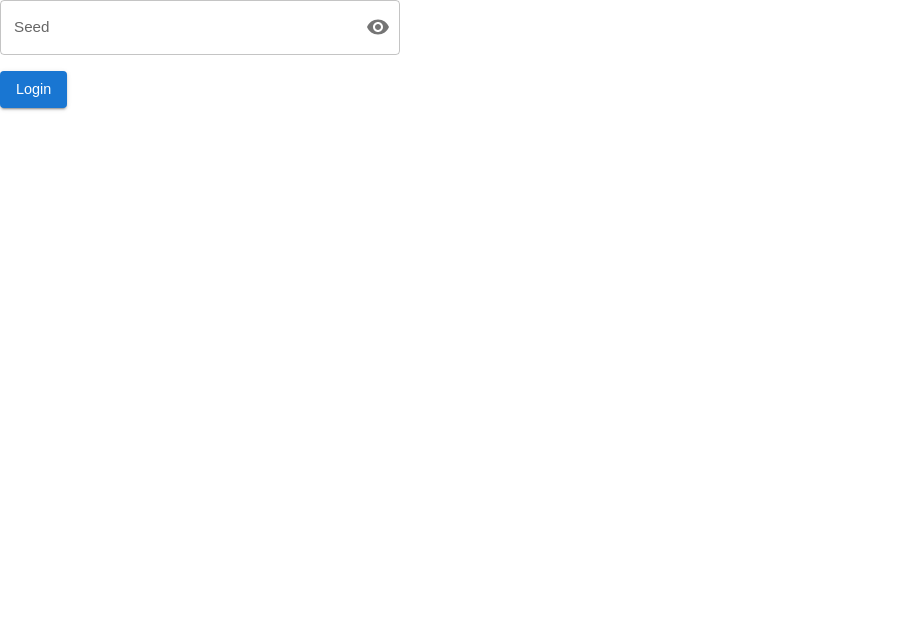
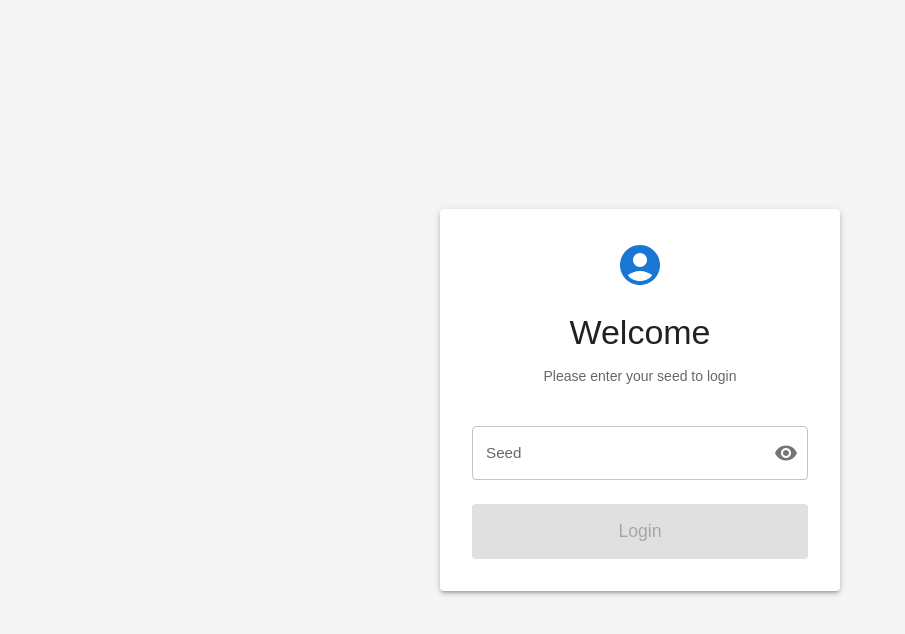
Before and after one commit to serendipity-seeker/min-qx, a React (Vite) app: page /login in a window 1280 px wide. Shown: the top 634 px of the page, without its empty margins (0-905 px from the left). Built offline with nearby package versions, Linux system fonts and the light colour scheme.

Commit message:
feat: improve UI

```diff
--- a/src/pages/home.tsx
+++ b/src/pages/home.tsx
@@ -1,4 +1,4 @@
-import { Button, FormControl, InputLabel, MenuItem, Select, TextField, IconButton, SelectChangeEvent } from '@mui/material';
+import { Button, FormControl, InputLabel, MenuItem, Select, TextField, IconButton, SelectChangeEvent, Paper, Container, Grid, Divider } from '@mui/material';
 import OrderTable from '@/components/OrderTable';
 import { LinearProgress, Box } from '@mui/material';
 import { Typography } from '@mui/material';
@@ -11,6 +11,7 @@ import {
   ShoppingCart as ShoppingCartIcon,
   Sell as SellIcon,
   Token as TokenIcon,
+  Logout as LogoutIcon,
 } from '@mui/icons-material';
 import { useAtom } from 'jotai';
 import { walletAtom } from '@/store/wallet';
@@ -86,36 +87,57 @@ const Home: React.FC = () => {
   }, [wallet.id, showProgress, orderTick, tabIndex, tabLabels, fetchBalance, fetchOrders]);
 
   return (
-    <Box sx={{ p: 3, maxWidth: 1200, margin: '0 auto' }}>
-      <Box sx={{ display: 'flex', justifyContent: 'space-between', alignItems: 'center', mb: 3 }}>
-        <Typography variant="h6" sx={{ display: 'flex', alignItems: 'center', gap: 1 }}>
+    <Container maxWidth="lg" sx={{ py: 4 }}>
+      <Paper elevation={3} sx={{ p: 3, mb: 4 }}>
+        <Grid container spacing={2} alignItems="center" justifyContent="space-between">
+          <Grid item xs={12} md="auto">
+            <Typography variant="h5" sx={{ display: 'flex', alignItems: 'center', gap: 1 }}>
               <CircleIcon sx={{ color: wallet.id ? 'success.main' : 'error.main' }} />
-          {wallet.id ? `ID: ${wallet.id}` : 'No ID Connected'}
+              {wallet.id ? `ID: ${wallet.id.slice(0, 8)}...${wallet.id.slice(-8)}` : 'No ID Connected'}
             </Typography>
-        <IconButton onClick={() => setThemeMode((prev) => (prev === 'light' ? 'dark' : 'light'))}>{themeMode === 'light' ? <DarkModeIcon /> : <LightModeIcon />}</IconButton>
-      </Box>
+          </Grid>
+          <Grid item xs={12} md="auto" sx={{ display: 'flex', gap: 2 }}>
+            <Button variant="outlined" startIcon={<LogoutIcon />} onClick={() => setWallet({ id: '', seed: '' })} color="error">
+              Logout
+            </Button>
+            <IconButton onClick={() => setThemeMode((prev) => (prev === 'light' ? 'dark' : 'light'))} sx={{ bgcolor: 'action.hover', '&:hover': { bgcolor: 'action.selected' } }}>
+              {themeMode === 'light' ? <DarkModeIcon /> : <LightModeIcon />}
+            </IconButton>
+          </Grid>
+        </Grid>
+      </Paper>
 
       {wallet.id && (
-        <Box sx={{ mb: 3 }}>
-          <Typography variant="h6" sx={{ display: 'flex', alignItems: 'center', gap: 1, mb: 1 }}>
-            <AccountBalanceWalletIcon />
-            Balance: {balance?.balance || 0} qus
+        <Paper elevation={3} sx={{ p: 3, mb: 4 }}>
+          <Grid container spacing={3}>
+            <Grid item xs={12} md={6}>
+              <Typography variant="h6" sx={{ display: 'flex', alignItems: 'center', gap: 1 }}>
+                <AccountBalanceWalletIcon color="primary" />
+                Balance:{' '}
+                <Box component="span" sx={{ color: 'primary.main', fontWeight: 'bold' }}>
+                  {balance?.balance || 0}
+                </Box>{' '}
+                qus
               </Typography>
+            </Grid>
+            <Grid item xs={12} md={6}>
               <Typography variant="h6" sx={{ display: 'flex', alignItems: 'center', gap: 1 }}>
-            <TokenIcon />
-            {tabLabels[tabIndex]}: {assets.get(tabLabels[tabIndex]) || 0} assets
+                <TokenIcon color="secondary" />
+                {tabLabels[tabIndex]}:{' '}
+                <Box component="span" sx={{ color: 'secondary.main', fontWeight: 'bold' }}>
+                  {assets.get(tabLabels[tabIndex]) || 0}
+                </Box>{' '}
+                assets
               </Typography>
-        </Box>
+            </Grid>
+          </Grid>
+        </Paper>
       )}
 
-      <Box>
-        <Button variant="outlined" onClick={() => setWallet({ id: '', seed: '' })} sx={{ mb: 3 }}>
-          Logout
-        </Button>
-
-        <FormControl fullWidth variant="outlined" sx={{ mb: 3 }}>
+      <Paper elevation={3} sx={{ p: 3, mb: 4 }}>
+        <FormControl sx={{ mb: 3, minWidth: 200 }}>
           <InputLabel>Token</InputLabel>
-          <Select value={tabIndex} onChange={changeAsset} label="Token" sx={{ maxWidth: 200 }}>
+          <Select value={tabIndex} onChange={changeAsset} label="Token">
             {tabLabels.map((label, index) => (
               <MenuItem value={index} key={index}>
                 {label}
@@ -124,36 +146,56 @@ const Home: React.FC = () => {
           </Select>
         </FormControl>
 
-        <Box sx={{ display: 'flex', gap: 2, mb: 3, flexWrap: 'wrap' }}>
-          <TextField label="Amount" value={amount} onChange={handleInputChange(setAmount)} variant="outlined" size="small" sx={{ width: 150 }} />
-          <TextField label="Price" value={price} onChange={handleInputChange(setPrice)} variant="outlined" size="small" sx={{ width: 150 }} />
-          <Button variant="contained" startIcon={<ShoppingCartIcon />} onClick={() => placeOrder(tabLabels[tabIndex], 'buy', Number(price), Number(amount))}>
+        <Grid container spacing={2} sx={{ mb: 3 }}>
+          <Grid item xs={12} sm={6} md={3}>
+            <TextField fullWidth label="Amount" value={amount} onChange={handleInputChange(setAmount)} variant="outlined" />
+          </Grid>
+          <Grid item xs={12} sm={6} md={3}>
+            <TextField fullWidth label="Price" value={price} onChange={handleInputChange(setPrice)} variant="outlined" />
+          </Grid>
+          <Grid item xs={12} sm={6} md={3}>
+            <Button fullWidth variant="contained" startIcon={<ShoppingCartIcon />} onClick={() => placeOrder(tabLabels[tabIndex], 'buy', Number(price), Number(amount))} sx={{ height: '100%' }}>
               Buy {tabLabels[tabIndex]}
             </Button>
-          <Button variant="contained" color="secondary" startIcon={<SellIcon />} onClick={() => placeOrder(tabLabels[tabIndex], 'sell', Number(price), Number(amount))}>
+          </Grid>
+          <Grid item xs={12} sm={6} md={3}>
+            <Button
+              fullWidth
+              variant="contained"
+              color="secondary"
+              startIcon={<SellIcon />}
+              onClick={() => placeOrder(tabLabels[tabIndex], 'sell', Number(price), Number(amount))}
+              sx={{ height: '100%' }}
+            >
               Sell {tabLabels[tabIndex]}
             </Button>
-        </Box>
+          </Grid>
+        </Grid>
 
         {showProgress && <LinearProgress sx={{ mb: 2 }} />}
 
-        <Typography variant="body2" sx={{ mb: 1 }}>
+        <Box sx={{ mb: 3 }}>
+          <Typography variant="body2" color="text.secondary">
             Last Action: {showProgress && log}
           </Typography>
-        <Typography variant="body2" sx={{ mb: 3 }}>
+          <Typography variant="body2" color="text.secondary">
             Latest Tick: {latestTick}
           </Typography>
+        </Box>
 
-        <Typography variant="h6" sx={{ mb: 1 }}>
+        <Divider sx={{ my: 3 }} />
+
+        <Typography variant="h6" sx={{ mb: 2, color: 'error.main' }}>
           Ask Orders
         </Typography>
         <OrderTable orders={askOrders} type="Ask" id={wallet.id} tabLabels={tabLabels} tabIndex={tabIndex} placeOrder={placeOrder} />
-        <Typography variant="h6" sx={{ mb: 1 }}>
+
+        <Typography variant="h6" sx={{ mt: 4, mb: 2, color: 'success.main' }}>
           Bid Orders
         </Typography>
         <OrderTable orders={bidOrders} type="Bid" id={wallet.id} tabLabels={tabLabels} tabIndex={tabIndex} placeOrder={placeOrder} />
-      </Box>
-    </Box>
+      </Paper>
+    </Container>
   );
 };
 
--- a/src/pages/login.tsx
+++ b/src/pages/login.tsx
@@ -1,32 +1,69 @@
 import { Button } from '@mui/material';
 import { Visibility } from '@mui/icons-material';
 import { VisibilityOff } from '@mui/icons-material';
-import { IconButton, InputAdornment, TextField } from '@mui/material';
+import { IconButton, InputAdornment, TextField, Typography, Paper } from '@mui/material';
 import { Box } from '@mui/material';
 import { useCallback, useState } from 'react';
 import { QubicHelper } from '@qubic-lib/qubic-ts-library/dist/qubicHelper';
 import { useAtom } from 'jotai';
 import { walletAtom } from '../store/wallet';
 import { useNavigate } from 'react-router-dom';
+import { AccountCircle } from '@mui/icons-material';
 
 const Login: React.FC = () => {
   const [showSeed, setShowSeed] = useState<boolean>(false);
   const [seed, setSeed] = useState<string>('');
   const [wallet, setWallet] = useAtom(walletAtom);
+  const [loading, setLoading] = useState(false);
   const navigate = useNavigate();
 
   const login = useCallback(async (): Promise<void> => {
+    try {
+      setLoading(true);
       const qubic = await new QubicHelper();
       const qubicPackage = await qubic.createIdPackage(seed);
       const newId = qubicPackage.publicId;
 
       setWallet({ id: newId, seed });
-
       navigate('/');
+    } catch (error) {
+      console.error('Login failed:', error);
+    } finally {
+      setLoading(false);
+    }
   }, [seed]);
 
   return (
-    <Box sx={{ display: 'flex', flexDirection: 'column', gap: 2, maxWidth: 400 }}>
+    <Box
+      sx={{
+        height: '100vh',
+        display: 'flex',
+        alignItems: 'center',
+        justifyContent: 'center',
+        backgroundColor: (theme) => theme.palette.grey[100]
+      }}
+    >
+      <Paper
+        elevation={3}
+        sx={{
+          p: 4,
+          width: '100%',
+          maxWidth: 400,
+          display: 'flex',
+          flexDirection: 'column',
+          gap: 3
+        }}
+      >
+        <Box sx={{ textAlign: 'center', mb: 2 }}>
+          <AccountCircle sx={{ fontSize: 48, color: 'primary.main', mb: 2 }} />
+          <Typography variant="h4" component="h1" gutterBottom>
+            Welcome
+          </Typography>
+          <Typography variant="body2" color="textSecondary">
+            Please enter your seed to login
+          </Typography>
+        </Box>
+
         <TextField
           label="Seed"
           type={showSeed ? 'text' : 'password'}
@@ -37,16 +74,33 @@ const Login: React.FC = () => {
           InputProps={{
             endAdornment: (
               <InputAdornment position="end">
-              <IconButton onClick={() => setShowSeed(!showSeed)} edge="end">
+                <IconButton
+                  onClick={() => setShowSeed(!showSeed)}
+                  edge="end"
+                  aria-label={showSeed ? 'hide seed' : 'show seed'}
+                >
                   {showSeed ? <VisibilityOff /> : <Visibility />}
                 </IconButton>
               </InputAdornment>
             ),
           }}
         />
-      <Button variant="contained" onClick={login} sx={{ width: 'fit-content' }}>
-        Login
+
+        <Button
+          variant="contained"
+          onClick={login}
+          disabled={loading || !seed}
+          fullWidth
+          size="large"
+          sx={{
+            py: 1.5,
+            textTransform: 'none',
+            fontSize: '1.1rem'
+          }}
+        >
+          {loading ? 'Logging in...' : 'Login'}
         </Button>
+      </Paper>
     </Box>
   );
 };
```
Lines whose indentation alone changed are shown as unchanged.
